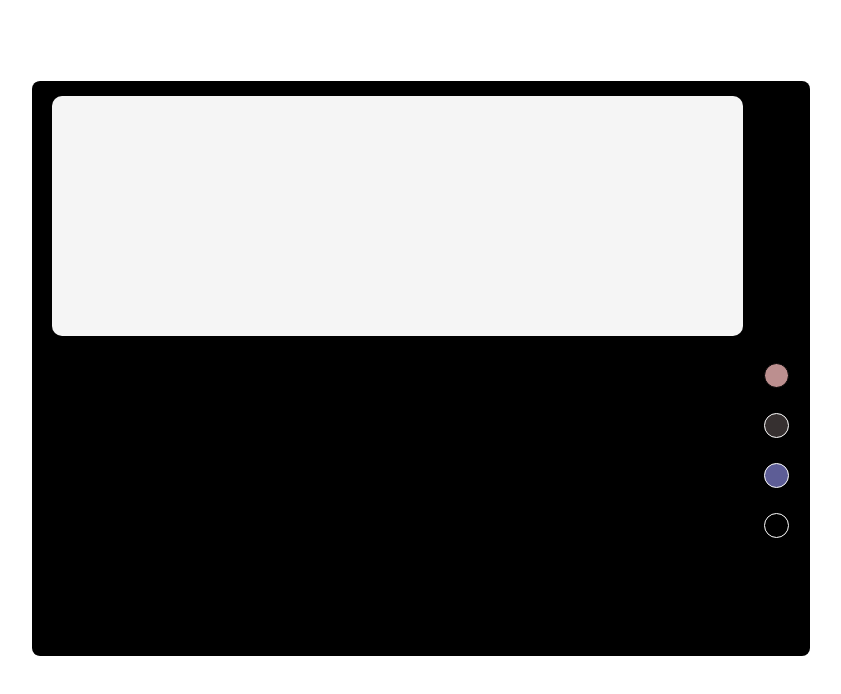
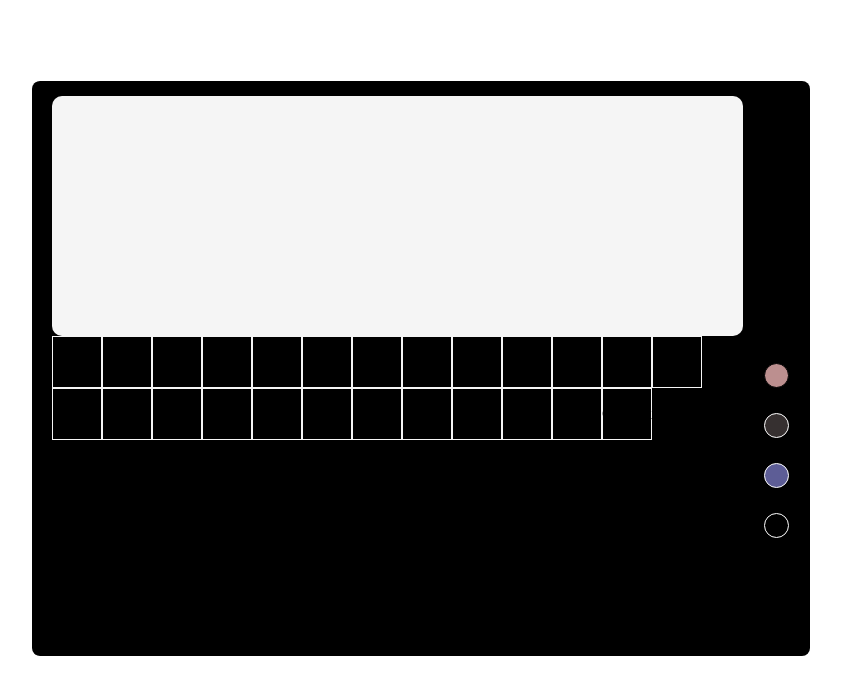
Before and after one commit to RosanneVN/Teclado, a React (Vite) app: page / in a window 1280 px wide. Shown: the top 694 px of the page, without its empty margins (219-1060 px from the left). Built offline with nearby package versions, Linux system fonts and the light colour scheme.

Commit message:
letter keys

```diff
--- a/src/App.css
+++ b/src/App.css
@@ -79,6 +79,7 @@ border-radius: 10px;
 
 .grey{
     background-color: rgb(54, 48, 48);
+    color: rgb(230, 230, 230);
 }
 
 .blue{
@@ -87,4 +88,18 @@ border-radius: 10px;
 
 .dark{
     background-color:black ;
+    color: rgb(230, 230, 230);
 }
+
+.styleLetter{
+    border: 1px solid whitesmoke;
+    height: 50px;
+    display: flex;
+    justify-content: center;
+    align-items: center   ;
+}
+
+.keyboard{
+    display: grid;
+    grid-template-columns: repeat(auto-fit, 50px)
+}
--- a/src/App.jsx
+++ b/src/App.jsx
@@ -1,11 +1,38 @@
 import { useState } from "react";
 import "./App.css";
 
+const letters = [
+  "a",
+  "b",
+  "c",
+  "d",
+  "f",
+  "g",
+  "h",
+  "i",
+  "j",
+  "k",
+  "n",
+  "m",
+  "o",
+  "p",
+  "q",
+  "r",
+  "s",
+  "t",
+  "u",
+  "v",
+  "w",
+  "x",
+  "y",
+  "z",
+  "CapsLk",
+];
+
 function App() {
   const [color, setColor] = useState("black");
-
   const handleClick = (newColorBoard) => {
-      setColor(newColorBoard)
+    setColor(newColorBoard);
   };
 
   return (
@@ -13,25 +40,33 @@ function App() {
       <div className={`board ${color}`}>
         <div className="content">
           <section className="screen"></section>
-          <section className="keyboard">contenedores</section>
+          <div className="keyboard-content">
+            <section className="keyboard">
+              {letters.map((letter) => (
+                <div className="styleLetter" key={letter}>
+                  {letter}
+                </div>
+              ))}
+            </section>
+          </div>
         </div>
         <div className="button">
           <div className="button-content">
             <button
               className="color-button rose-button"
-              onClick={()=>handleClick("rose")}
+              onClick={() => handleClick("rose")}
             ></button>
             <button
               className="color-button grey-button"
-              onClick={()=>handleClick("grey")}
+              onClick={() => handleClick("grey")}
             ></button>
             <button
               className="color-button blue-button"
-              onClick={()=>handleClick("blue")}
+              onClick={() => handleClick("blue")}
             ></button>
             <button
               className="color-button dark-button"
-              onClick={()=>handleClick("dark")}
+              onClick={() => handleClick("dark")}
             ></button>
           </div>
         </div>
```
